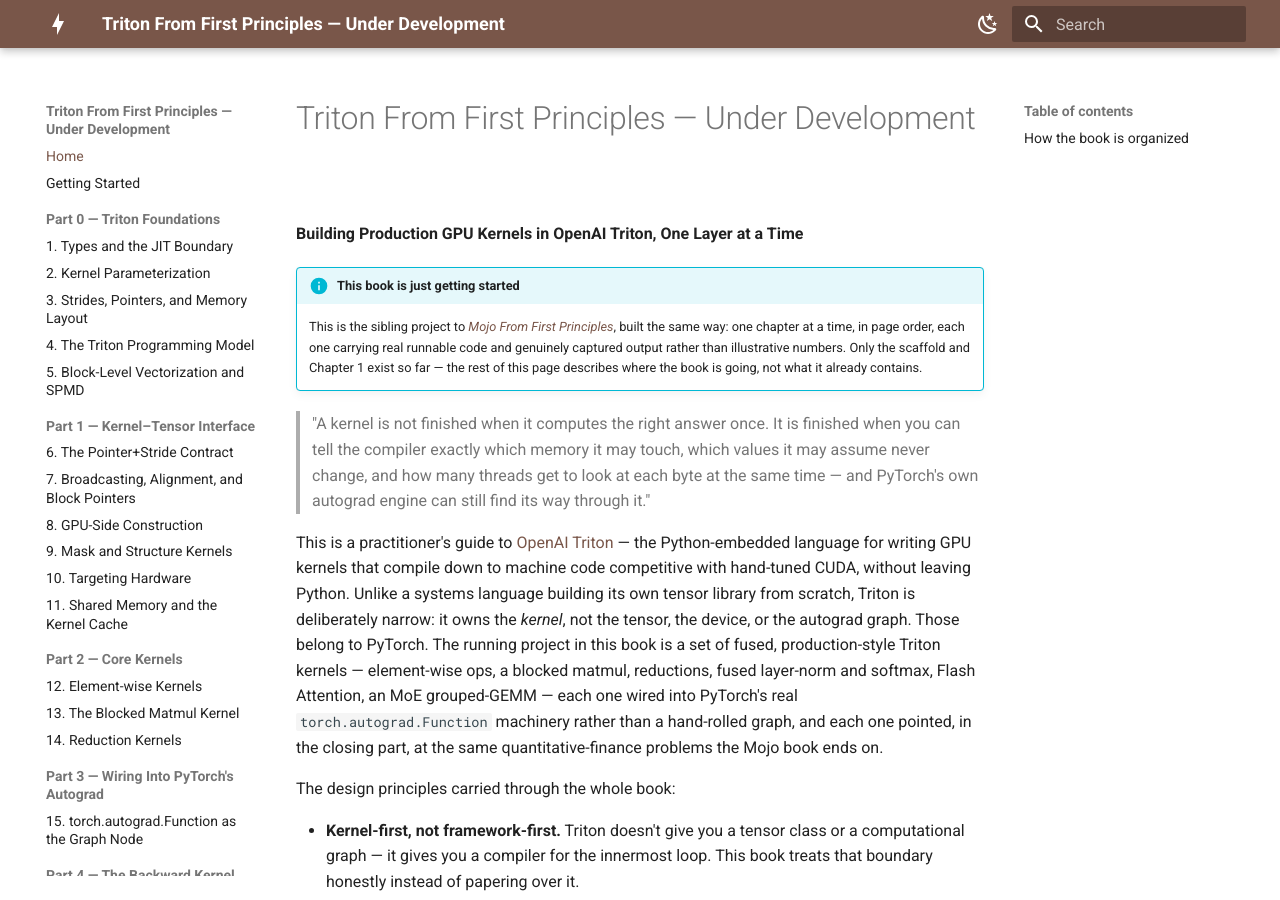
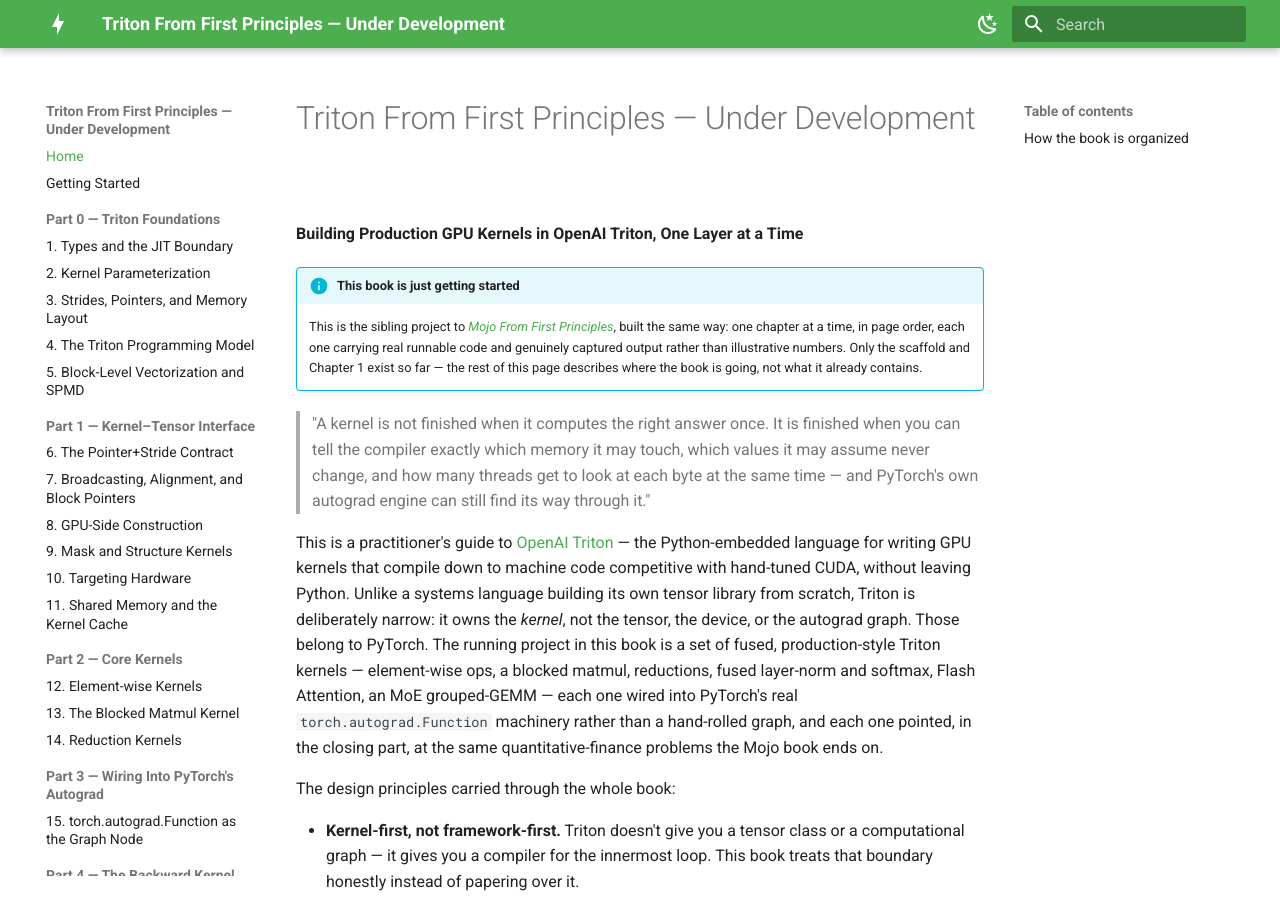
Before and after one commit to MaximumBeings/triton-from-first-principles, an MkDocs documentation site: the page built from docs/index.md, in a window 1280 px wide and 900 px high. Built offline with MkDocs 1.6.1 and Material for MkDocs 9.7.7, drawn with Linux system fonts in a browser that asks for light colours.

Commit message:
Switch theme palette from brown to green

```diff
--- a/mkdocs.yml
+++ b/mkdocs.yml
@@ -8,15 +8,15 @@ theme:
   palette:
     - media: "(prefers-color-scheme: light)"
       scheme: default
-      primary: brown
-      accent: brown
+      primary: green
+      accent: green
       toggle:
         icon: material/weather-night
         name: Switch to dark mode
     - media: "(prefers-color-scheme: dark)"
       scheme: slate
-      primary: brown
-      accent: brown
+      primary: green
+      accent: green
       toggle:
         icon: material/weather-sunny
         name: Switch to light mode
```
